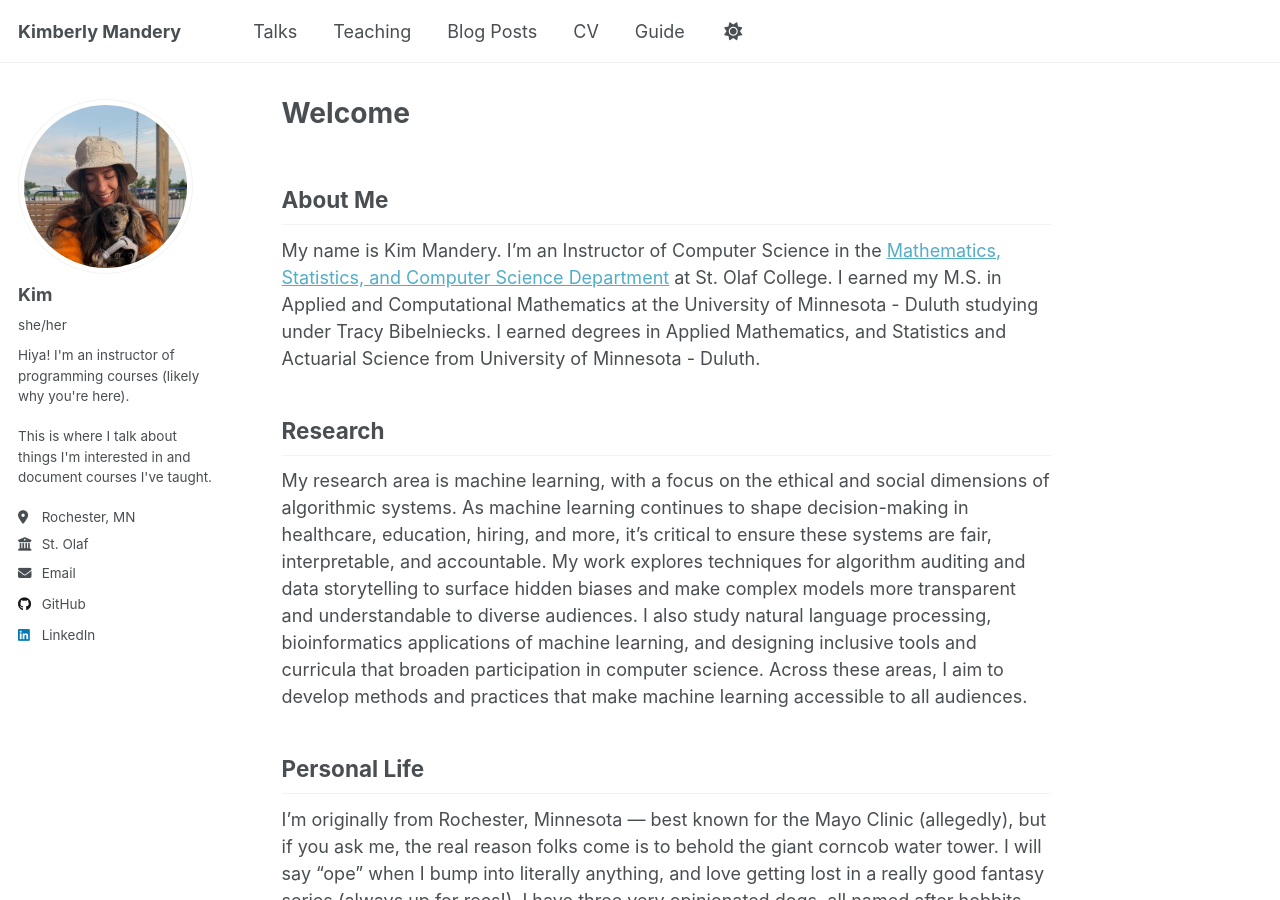
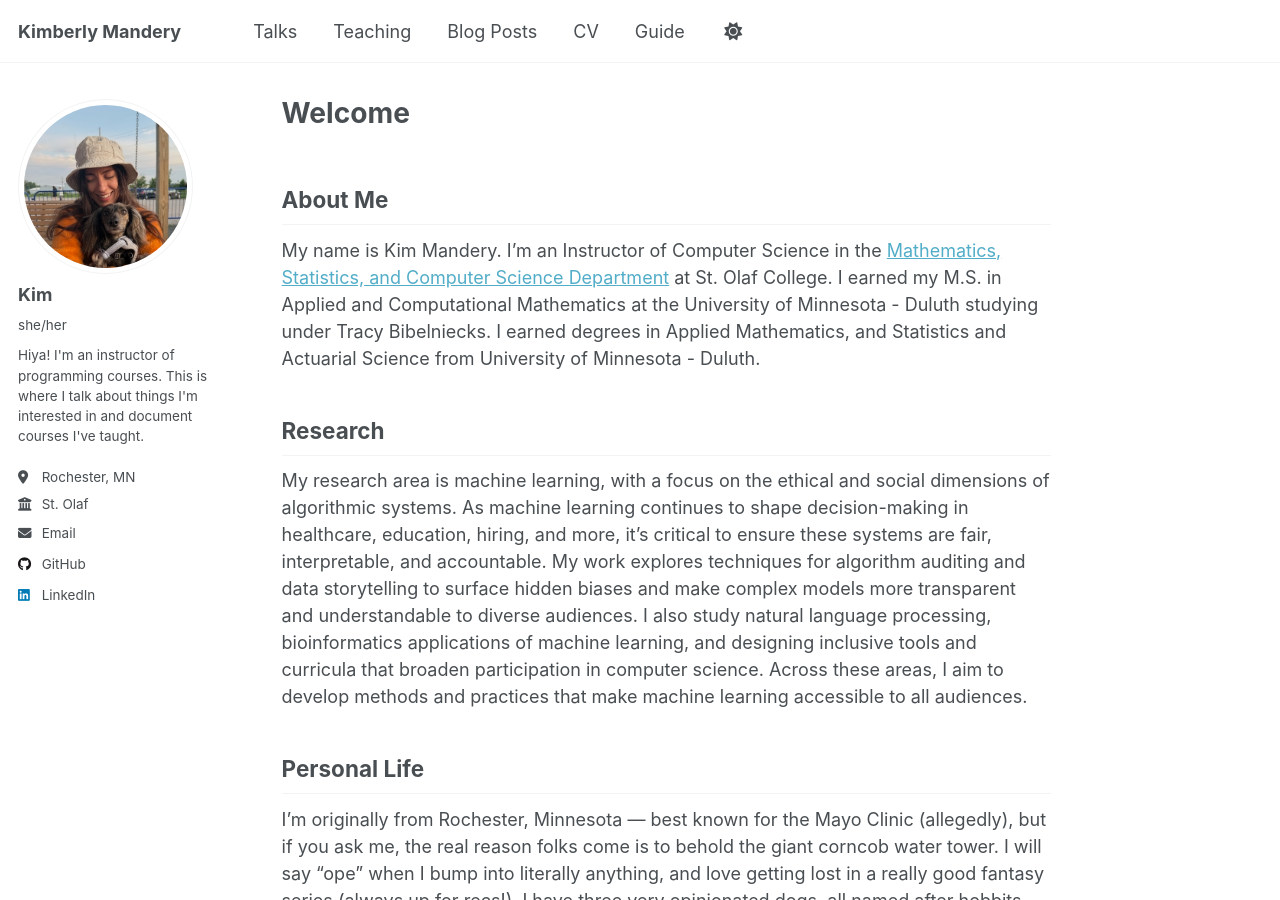
Before and after one commit to chefs-kiss/chefs-kiss.github.io, a Jekyll site: the page built from _pages/about.md, in a window 1280 px wide and 900 px high. Built offline with Jekyll 4.4.1, drawn with Linux system fonts in a browser that asks for light colours.

Commit message:
formatting

```diff
--- a/_config.yml
+++ b/_config.yml
@@ -25,7 +25,7 @@ author:
   avatar           : "bio-photo.jpg"
   name             : "Kim"
   pronouns         : "she/her"
-  bio              : "Hiya! I'm an instructor of programming courses (likely why you're here). <br><br>This is where I talk about things I'm interested in and document courses I've taught."
+  bio              : "Hiya! I'm an instructor of programming courses. This is where I talk about things I'm interested in and document courses I've taught."
   location         : "Rochester, MN"
   employer         : "St. Olaf"
   uri              : # URL
```
